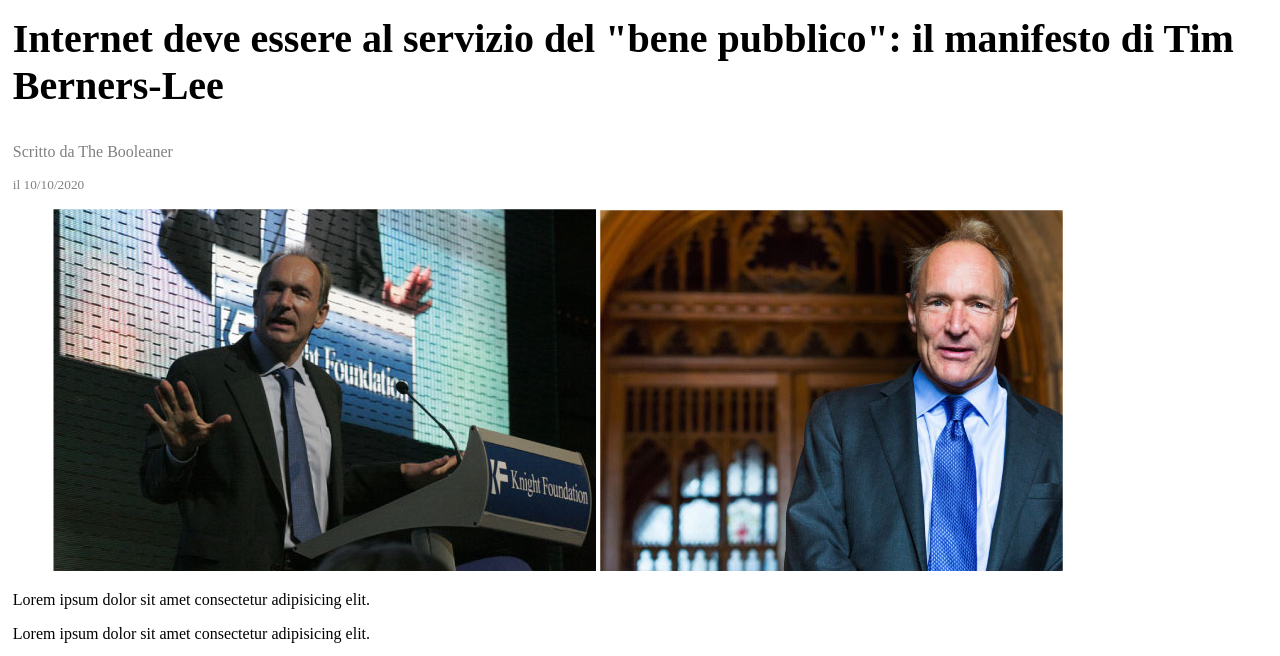
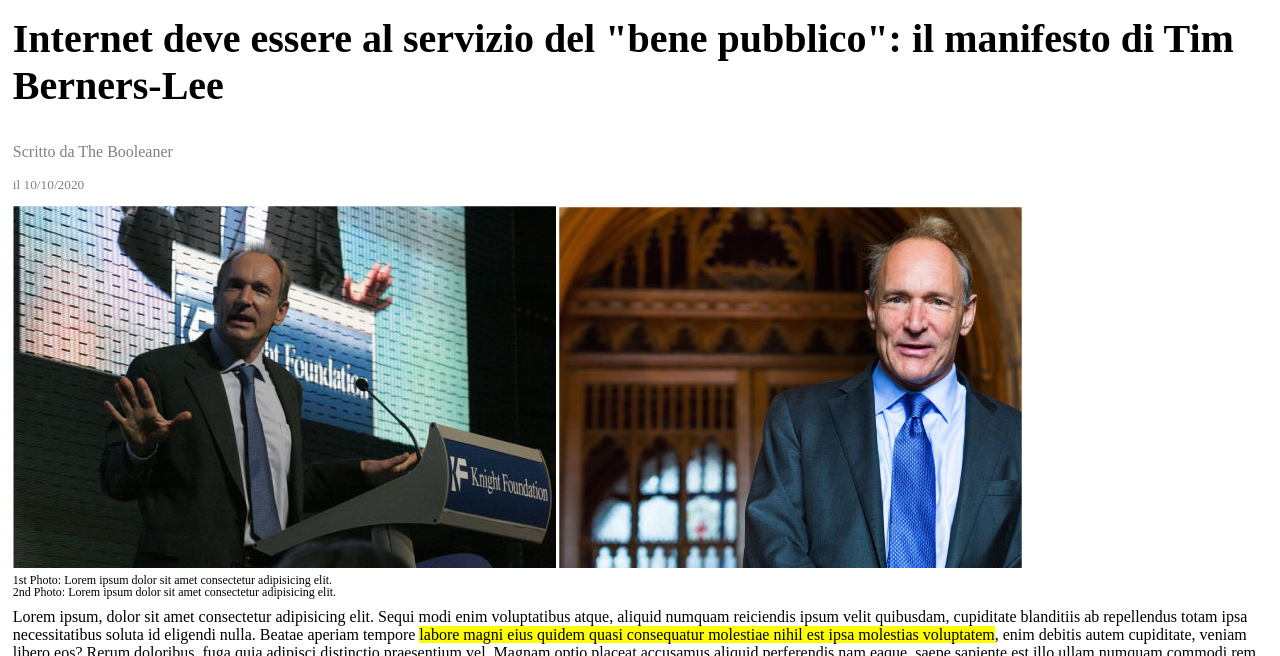
Before and after one commit to GiorgiaSecchi/html-css-booleaner, a plain HTML site: page index.html in a window 1280 px wide. Shown: the part 111-767 px from the top of the page. Drawn offline with Linux system fonts and the light colour scheme.

Commit message:
mod main img

```diff
--- a/CSS/style.css
+++ b/CSS/style.css
@@ -28,7 +28,7 @@ h1 {
     font-size: 40px;
 }
 
-.sottotitolo {
+.subtitle {
     font-size: medium;
     color: gray;
 }
@@ -36,6 +36,15 @@ h1 {
 .data {
     font-size: smaller;
     color: gray;
+}
+
+.img-description {
+    font-size: 12px;
+    line-height: 1.6%;
+}
+
+figure {
+    margin: 0%;
 }
 
 th, td {
--- a/index.html
+++ b/index.html
@@ -19,19 +19,19 @@
         <!-- Titolo + sottotitolo -->
         <section>
             <h1>Internet deve essere al servizio del "bene pubblico": il manifesto di Tim Berners-Lee</h1>
-            <p class="sottotitolo">Scritto da The Booleaner</p>
+            <p class="subtitle">Scritto da The Booleaner</p>
             <p class="data">il 10/10/2020</p>
         </section>
 
         <!-- Immagini + descrizione -->
-        <section>
+        <section class="img-description">
             <figure>
                 <img src="./img/tim-1.jpg" alt="Tim 1">
                 <img src="./img/tim-2.jpg" alt="Tim 2">
             </figure>
 
-            <p>Lorem ipsum dolor sit amet consectetur adipisicing elit.</p>
-            <p>Lorem ipsum dolor sit amet consectetur adipisicing elit.</p>
+            <p>1st Photo: Lorem ipsum dolor sit amet consectetur adipisicing elit.</p>
+            <p>2nd Photo: Lorem ipsum dolor sit amet consectetur adipisicing elit.</p>
         </section>
 
         <!-- paragrafo 1 -->
```
